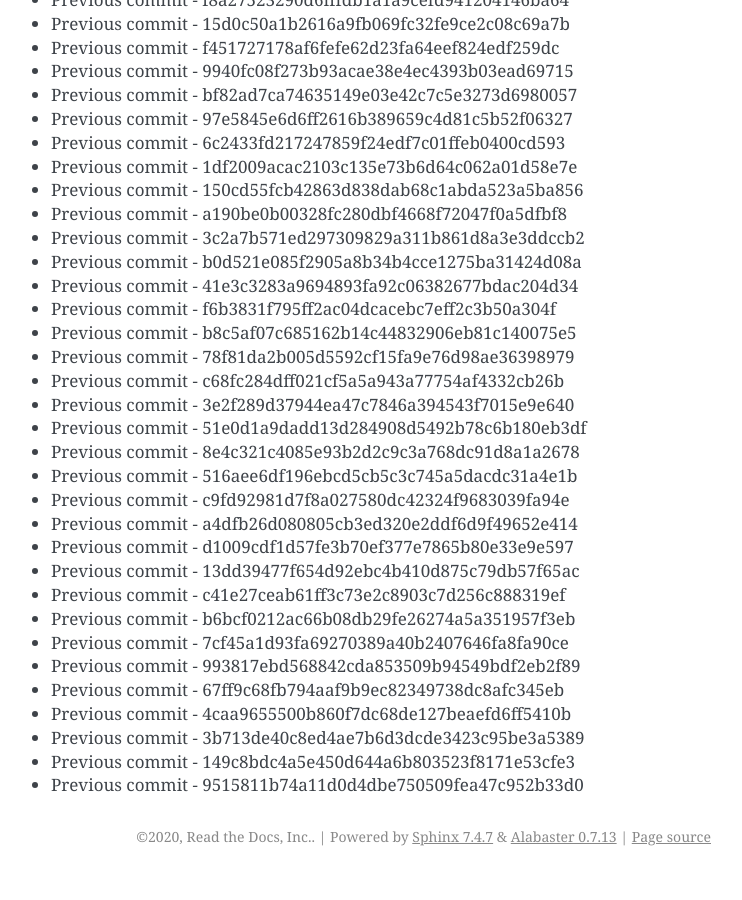
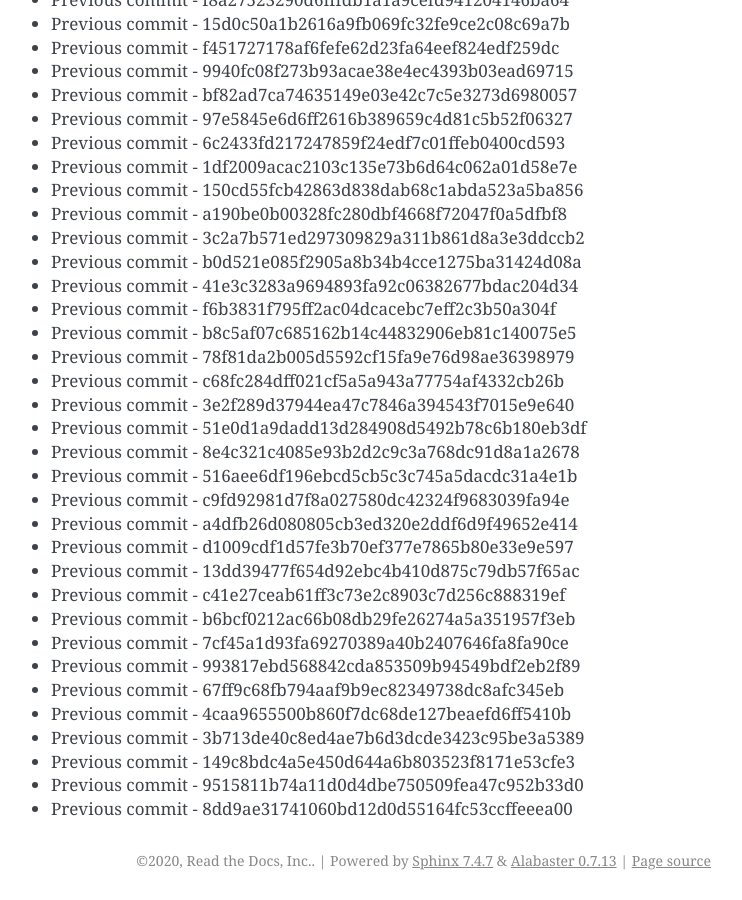
Before and after one commit to readthedocs/rtd-git-stresstest, a Sphinx documentation site: the page built from docs/updates.rst, in a window 1280 px wide and 900 px high, scrolled down 42776 px. Shown: the whole window, without its empty margins (399-1141 px from the left). Built offline with Sphinx 7.4.7, drawn with Linux system fonts in a browser that asks for light colours; before the commit the page ends 43652 px from its top, so only the background shows below that.

Commit message:
Generating commit from previous: 8dd9ae31741060bd12d0d55164fc53ccffeeea00

```diff
--- a/docs/updates.rst
+++ b/docs/updates.rst
@@ -1829,3 +1829,4 @@ It can be tested for any performance characteristics.
 * Previous commit - 3b713de40c8ed4ae7b6d3dcde3423c95be3a5389
 * Previous commit - 149c8bdc4a5e450d644a6b803523f8171e53cfe3
 * Previous commit - 9515811b74a11d0d4dbe750509fea47c952b33d0
+* Previous commit - 8dd9ae31741060bd12d0d55164fc53ccffeeea00
```
